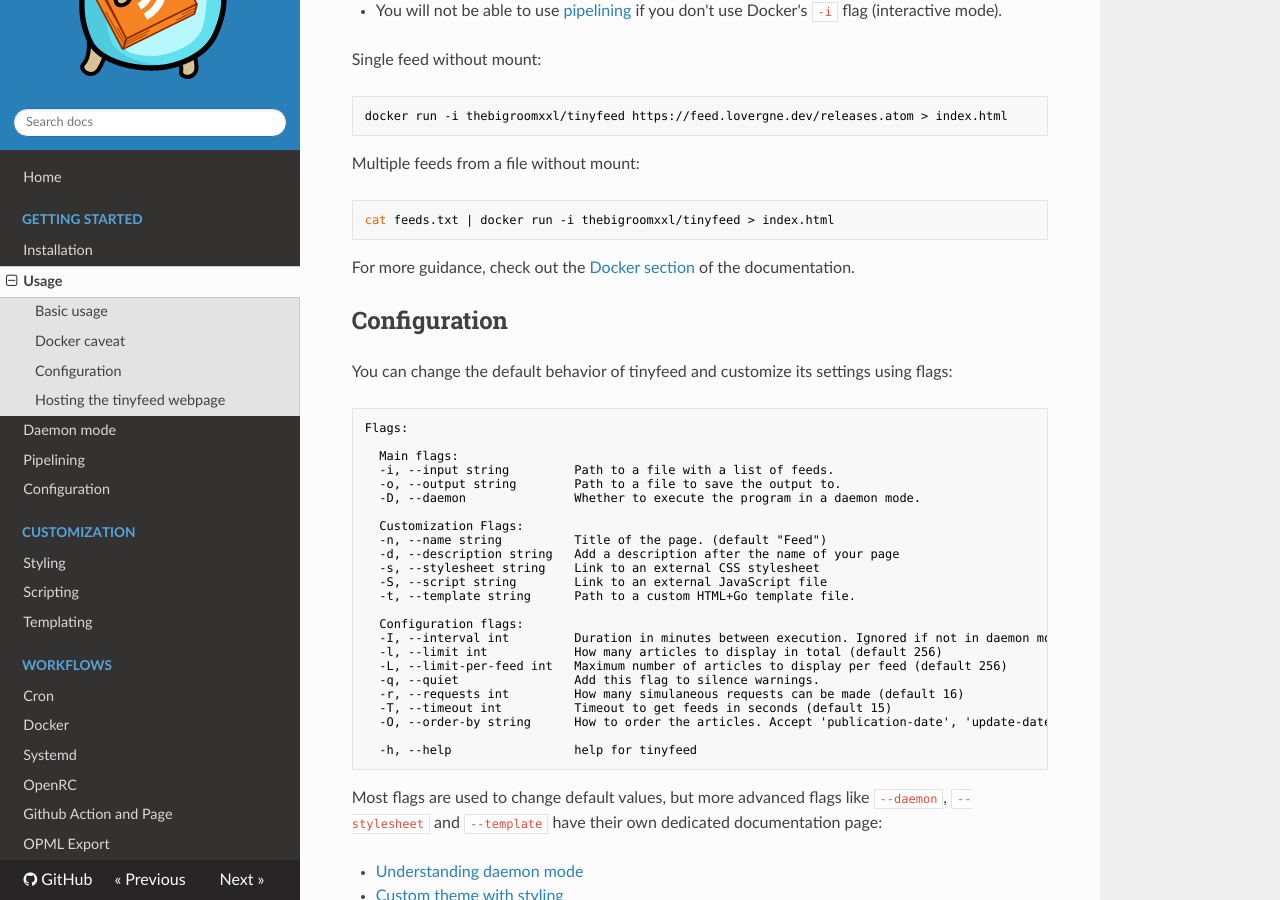
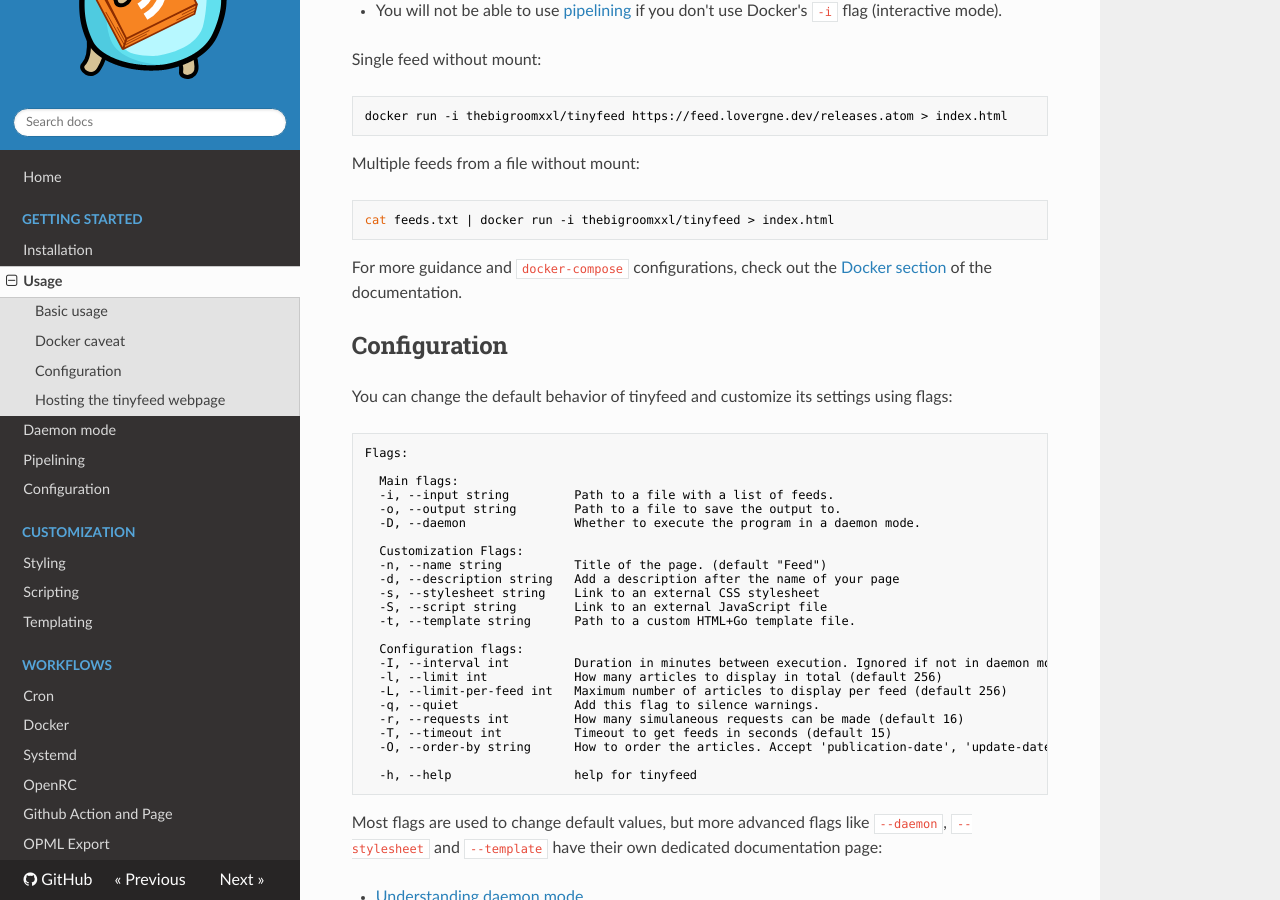
Before and after one commit to TheBigRoomXXL/tinyfeed, an MkDocs documentation site: the page built from docs/usage.md, in a window 1280 px wide and 900 px high, scrolled down 1420 px. Built offline with MkDocs 1.6.1, drawn with Linux system fonts in a browser that asks for light colours; nearby versions of some CDN libraries.

Commit message:
docs: add comment about docker-compose config

````diff
--- a/docs/usage.md
+++ b/docs/usage.md
@@ -62,7 +62,7 @@ Multiple feeds from a file without mount:
 ```bash
 cat feeds.txt | docker run -i thebigroomxxl/tinyfeed > index.html
 ```
-For more guidance, check out the [Docker section](docker.md) of the documentation.
+For more guidance and `docker-compose` configurations, check out the [Docker section](docker.md) of the documentation.
 
 ## Configuration
 
````
